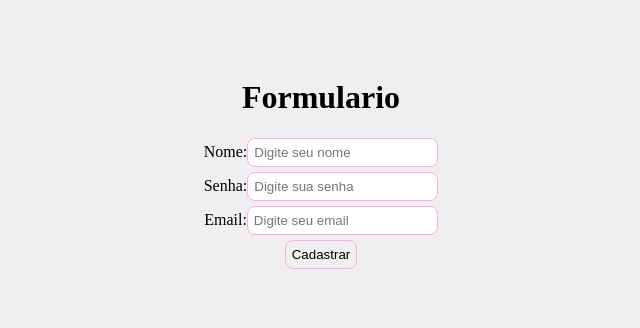
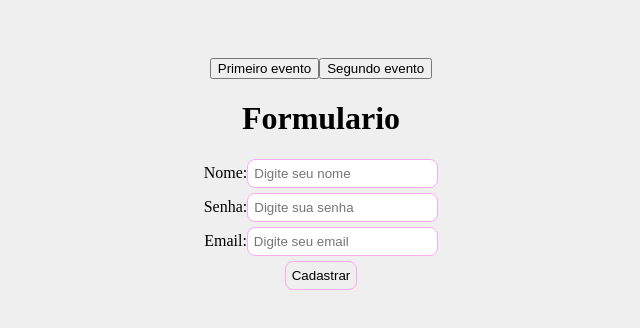
Before and after one commit to Railapa/Curso-React, a React (Create React App) app in the folder my-app/: page / in a window 1280 px wide. Shown: the top 328 px of the page, without its empty margins (319-959 px from the left). Built offline with nearby package versions, Linux system fonts and the light colour scheme.

Commit message:
Curso React

```diff
--- a/my-app/src/App.js
+++ b/my-app/src/App.js
@@ -4,7 +4,7 @@ import './App.css';
 // import Pessoa from './components/Pessoa';
 // import Frase from './components/Frase';
 // import List from './components/List';
-// import Evento from './components/Evento';
+import Evento from './components/Evento';
 import Form from './components/Form';
 
 function App() {
@@ -12,7 +12,7 @@ function App() {
   return (
     <div className='App'>
       {/* <h1>Testando Eventos</h1> */}
-      {/* <Evento numero={2}></Evento> */}
+      <Evento numero='1'></Evento>
       <Form></Form>
     </div>
   )
--- /dev/null
+++ b/my-app/src/components/Button.js
@@ -0,0 +1,7 @@
+function Button(props) {
+    return (
+        <button onClick={props.event}>{props.text}</button>
+    )
+}
+
+export default Button
--- a/my-app/src/components/Evento.js
+++ b/my-app/src/components/Evento.js
@@ -1,15 +1,21 @@
-function Evento({numero}){
+import Button from "./Button"
 
-    function meuEvento(){
-        console.log('Ativado ' + numero)
-    }
+function Evento(){
 
-    return(
-        <div>
-            <p>Clique para disparar um evento</p>
-            <button onClick={meuEvento}>Ativar</button>
-        </div>
-    )
+   function primeiroEvento(){
+        console.log('Primeiro evento ativado')
+   }
+
+   function segundoEvento(){
+    console.log('Segundo evento ativado')
+   }
+
+   return(
+     <div>
+          <Button event={primeiroEvento} text='Primeiro evento'></Button>
+          <Button event={segundoEvento} text='Segundo evento'></Button>
+     </div>
+   )
 }
 
 export default Evento
--- a/my-app/src/components/Pessoa.js
+++ b/my-app/src/components/Pessoa.js
@@ -3,7 +3,7 @@ function Pessoa({nome,idade,profissao}){
         <div>
             <h2>Nome: {nome}</h2>
             <p>Idade: {idade}</p>
-            <p>Profissão: {nome}</p>
+            <p>Profissão: {profissao}</p>
         </div>
     )
 }
```
Also changed, not shown: 2 other files (tests, documents, lock files or other folders).
